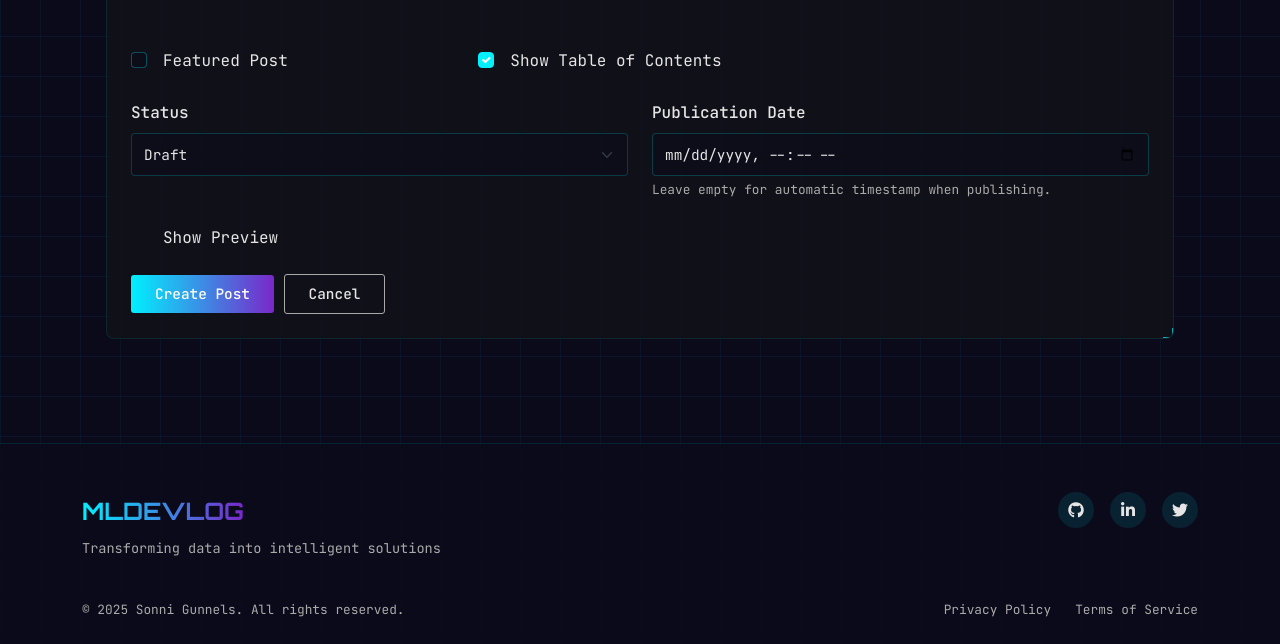
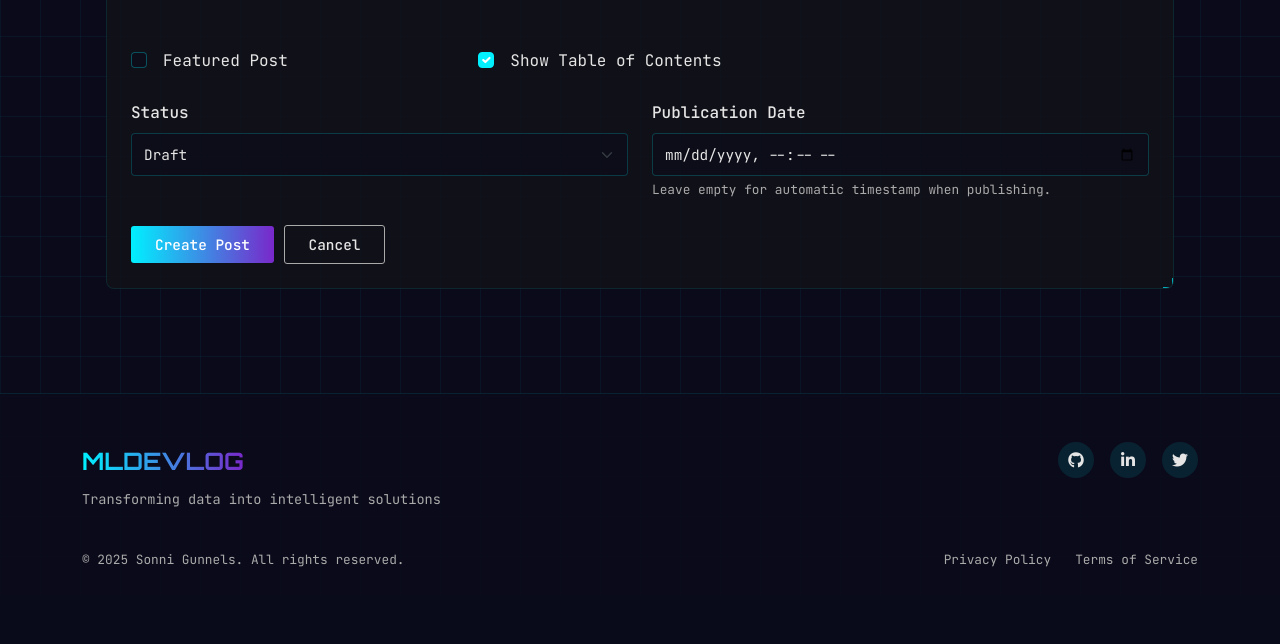
Before and after one commit to sonnibytes/portfolio-website, a Django app: page /blog/admin/post/new/ in a window 1280 px wide. Shown: the part 1444-2088 px from the top of the page. After the commit the page ends 2011 px from the top, so only its background shows below. Run offline with Django 5.2, Linux system fonts and the light colour scheme; the visitor is signed in with stand-in values (Sample User, id 1); data that the repository does not hold is empty; some libraries are stand-ins or nearby versions.

Commit message:
feat: simplify post_form Refs: #14

```diff
--- a/blog/templates/blog/admin/post_form.html
+++ b/blog/templates/blog/admin/post_form.html
@@ -1,6 +1,6 @@
 {% extends "blog/admin/base.html" %}
 {% load static %}
-{% load markdown_filters %}
+{% load MarkdownX %}
 
 {% block title %}{{ title }} | ML DEVLOG Admin{% endblock %}
 
@@ -22,7 +22,7 @@
 
     <div class="row">
         <!-- Post Form -->
-        <div class="col-lg-{% if preview %}8{% else %}12{% endif %}">
+        <div class="col-12">
             <div class="admin-card">
                 <form method="post" enctype="multipart/form-data" id="post-form">
                     {% csrf_token %}
@@ -38,10 +38,6 @@
                         </ul>
                     </div>
                     {% endif %}
-
-                     <!-- Hidden field to detect if this is a preview submission -->
-                     <input type="hidden" name="is_preview" id="is_preview" value="{% if preview %}1{% else %}0{% endif %}">
-
 
                     <!-- Post Title -->
                     <div class="mb-4">
@@ -190,16 +186,10 @@
                         </div>
                     </div>
 
-                    <!-- Preview Option -->
-                    <div class="form-check mb-4">
-                        {{ form.show_preview }}
-                        <label for="{{ form.show_preview.id_for_label }}" class="form-check-label">Show Preview</label>
-                    </div>
-
                     <!-- Form Actions -->
                     <div class="d-flex justify-content-between">
                         <div>
-                            <button type="submit" class="btn btn-primary" id="save-button">{{ submit_text }}</button>
+                            <button type="submit" class="btn btn-primary">{{ submit_text }}</button>
                             <a href="{% if form.instance.pk %}{{ form.instance.get_absolute_url }}{% else %}{% url 'blog:post_list' %}{% endif %}" class="btn btn-outline-secondary">Cancel</a>
                         </div>
                         {% if form.instance.pk %}
@@ -209,112 +199,15 @@
                 </form>
             </div>
         </div>
-
-        <!-- Preview Column -->
-        {% if preview %}
-        <div class="col-lg-4">
-            <div class="admin-card">
-                <h3 class="card-title mb-4">Preview</h3>
-
-                <div class="preview-container">
-                    <h1 class="preview-title">{{ form.instance.title }}</h1>
-
-                    {% if headings %}
-                    <div class="preview-toc">
-                        <h3>Table of Contents</h3>
-                        <ul>
-                            {% for heading in headings %}
-                            <li class="toc-level-{{ heading.level }}">
-                                <a href="#{{ heading.id }}">{{ heading.text }}</a>
-                            </li>
-                            {% endfor %}
-                        </ul>
-                    </div>
-                    {% endif %}
-
-                    <div class="preview-content">
-                        {% comment %} removed markdownify filter here  {% endcomment %}
-                        {{ preview_content|safe }}
-                    </div>
-                </div>
-            </div>
-        </div>
-        {% endif %}
     </div>
 </div>
 {% endblock %}
 
 {% block admin_js %}
 {{ form.media }}
-{% comment %} <script src="{% static 'markdownx/js/markdownx.js' %}"></script> {% endcomment %}
 <script>
 document.addEventListener('DOMContentLoaded', function() {
-    // Get references to relevant elements
-    const form = document.getElementById('post-form');
-    const previewCheckbox = document.getElementById('{{ form.show_preview.id_for_label }}');
-    const isPreviewField = document.getElementById('is_preview');
-    const saveButton = document.getElementById('save-button');
-    const contentField = document.querySelector('.markdownx-editor');
-
-    // Store current content when page loads
-    let currentContent = contentField ? contentField.value : '';
-
-    // Handle preview checkbox change
-    if (previewCheckbox) {
-        previewCheckbox.addEventListener('change', function() {
-            // Set the preview flag to true
-            isPreviewField.value = '1';
-
-            // Create a temporary input to hold the current content
-            const tempContent = document.createElement('input');
-            tempContent.type = 'hidden';
-            tempContent.name = 'temp_content';
-            tempContent.value = contentField ? contentField.value : '';
-            form.appendChild(tempContent);
-
-            // Submit the form for preview
-            form.submit();
-        });
-    }
-
-    // Handle form submission
-    if (form) {
-        form.addEventListener('submit', function(event) {
-            // Only if this is a save action (not a preview), verify content
-            if (saveButton === event.submitter) {
-                isPreviewField.value = '0';
-
-                // Ensure content field value is correctly set
-                if (contentField && contentField.value !== currentContent) {
-                    // Update current content
-                    currentContent = contentField.value;
-                }
-            }
-        });
-    }
-
-    // Track changes to the content field
-    if (contentField) {
-        contentField.addEventListener('input', function() {
-            currentContent = this.value;
-        });
-
-        // Disable the markdownx auto-submit on change
-        // This is a bit of a hack, but it prevents the constant POSTs
-        const originalAjax = window.XMLHttpRequest.prototype.send;
-        window.XMLHttpRequest.prototype.send = function() {
-            // Check if this is a markdownify request
-            if (this._url && this._url.includes('/markdownx/markdownify/')) {
-                // Only allow markdownify requests when preview is enabled
-                if (previewCheckbox && previewCheckbox.checked) {
-                    return originalAjax.apply(this, arguments);
-                }
-                // Otherwise block them
-                return;
-            }
-            return originalAjax.apply(this, arguments);
-        };
-    }
+    // Initialize MarkdownX (default behavior should work fine)
 });
 </script>
 {% endblock %}
```
